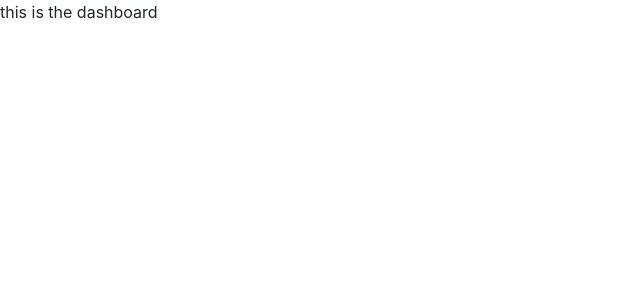
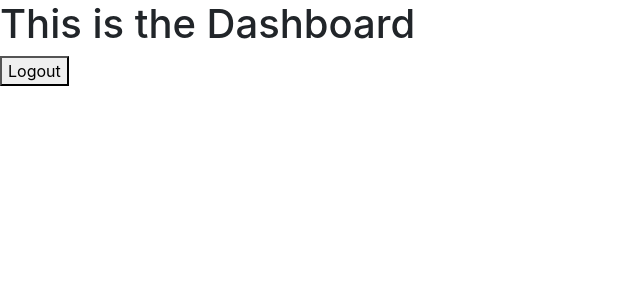
Before and after one commit to petrussola/frontend_uniform_marketplace_old, a React (Create React App) app: page /dashboard in a window 1280 px wide. Shown: the top 300 px of the page, without its empty margins (0-640 px from the left). Built offline with nearby package versions, Linux system fonts and the light colour scheme; no server answers.

Commit message:
Logout method in context

```diff
--- a/src/components/Dashboard.js
+++ b/src/components/Dashboard.js
@@ -1,5 +1,17 @@
 import React from "react";
+import { useAuth } from "../context/AuthContext";
 
 export default function Dashboard() {
-  return <div>this is the dashboard</div>;
+  // const { logout } = useAuth();
+  const handleLogout = () => {
+    console.log("logout");
+  };
+  return (
+    <div>
+      <h1>This is the Dashboard</h1>
+      <button onlick={handleLogout} type="button">
+        Logout
+      </button>
+    </div>
+  );
 }
--- a/src/context/AuthContext.js
+++ b/src/context/AuthContext.js
@@ -19,6 +19,10 @@ export function AuthProvider({ children }) {
     return auth.signInWithEmailAndPassword(email, password);
   }
 
+  function logout() {
+    return auth.signOut();
+  }
+
   useEffect(() => {
     const unsubscribe = auth.onAuthStateChanged((user) => {
       setCurrentUser(user);
@@ -32,6 +36,7 @@ export function AuthProvider({ children }) {
     currentUser,
     signup,
     login,
+    logout,
   };
 
   return (
```
Also changed, not shown: .eslintrc.json, 1 other file (tests, documents, lock files or other folders).
